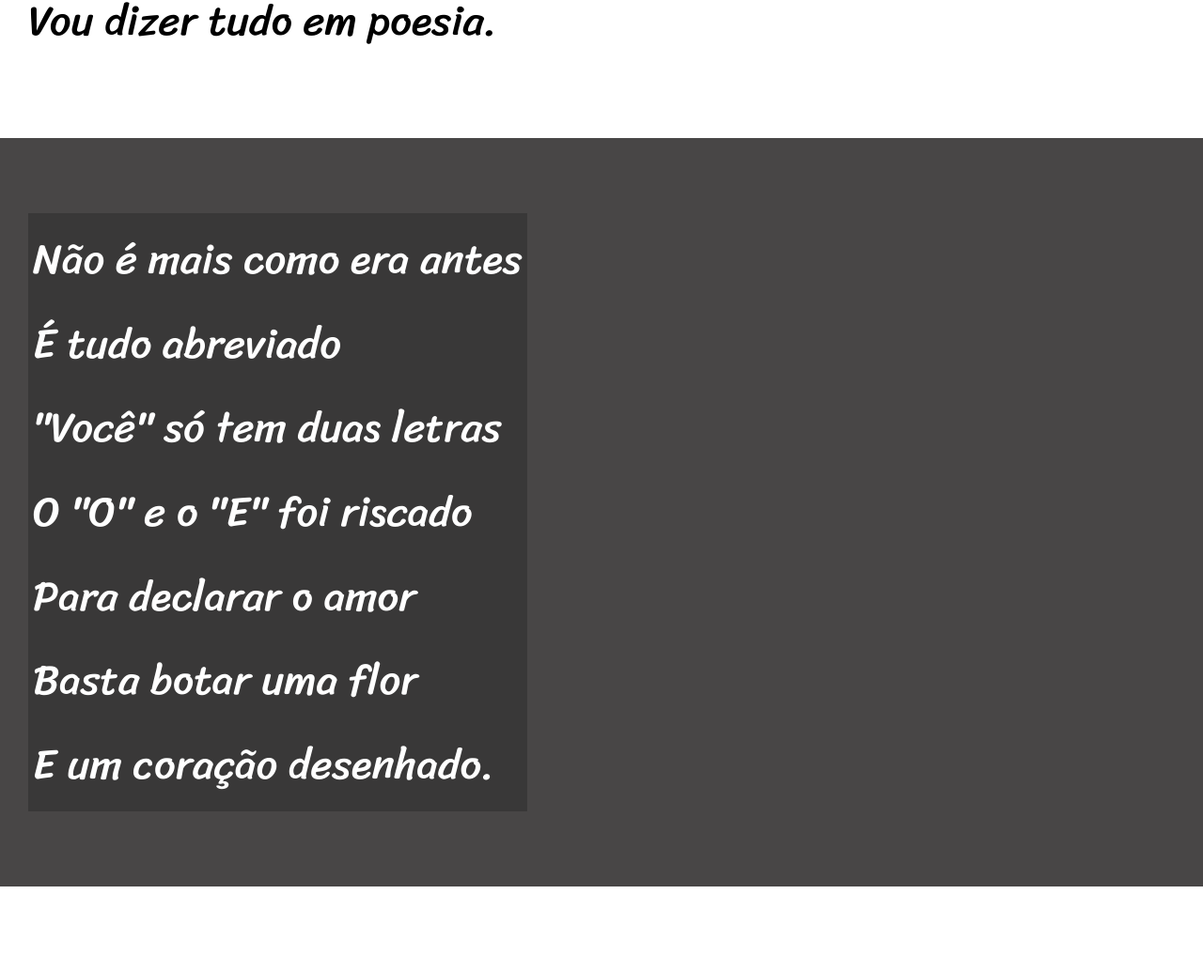
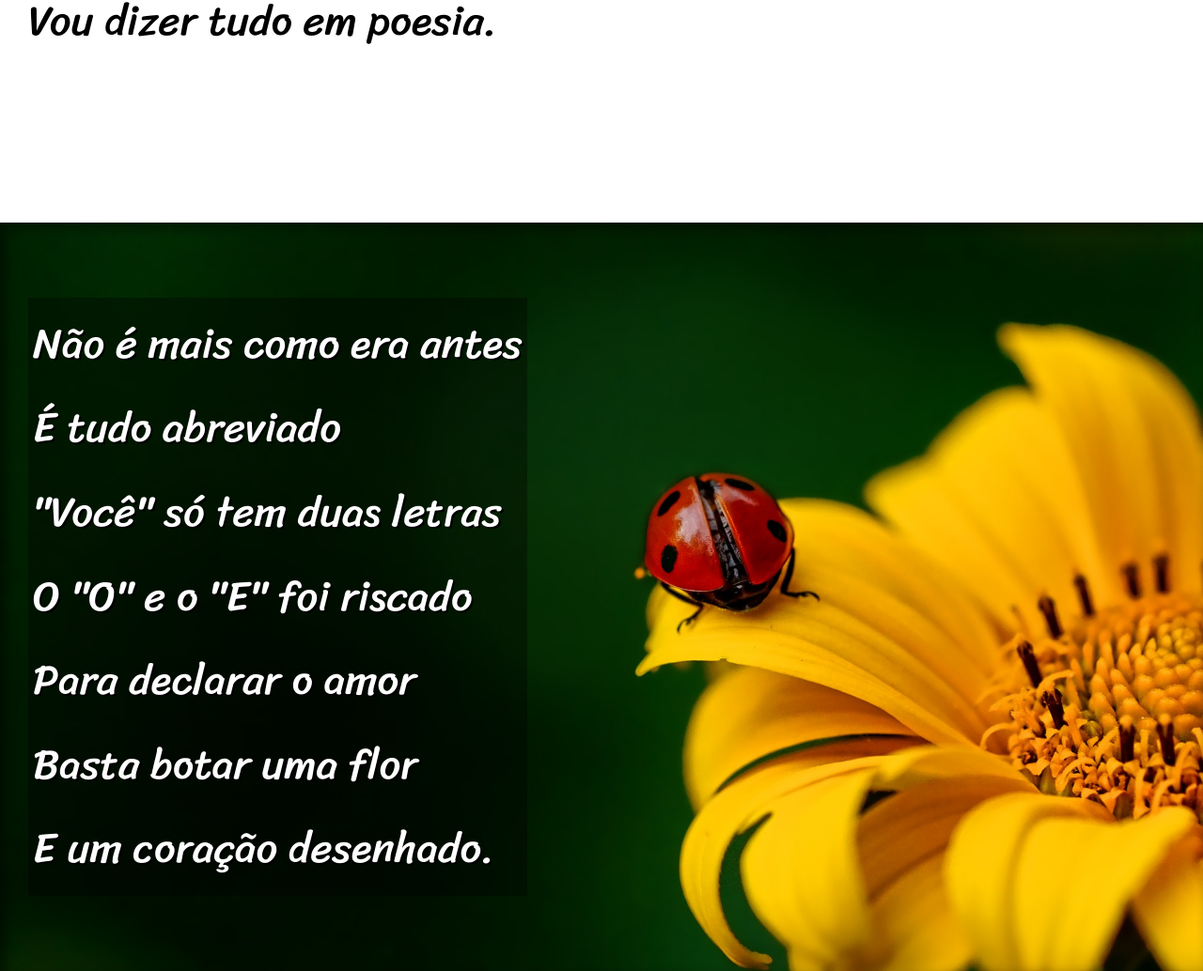
Before and after one commit to matheus-almc/html.css, a plain HTML site: page desafios/desafio12/index.html in a window 1280 px wide. Shown: the part 930-1964 px from the top of the page at 94% size. Drawn offline with Linux system fonts and the light colour scheme.

Commit message:
atualização do estilo do projeto

```diff
--- a/desafios/desafio12/estilo/style.css
+++ b/desafios/desafio12/estilo/style.css
@@ -26,10 +26,10 @@ header{
     background-color: black;
     color: white;
     text-align: center;
+    padding: 50px;
 }
 
 header > h1 {
-    padding:50px;
     font-variant: small-caps;
     font-family: var(--fonte2);
     font-size: 10vw;
@@ -59,6 +59,10 @@ section{
     font-size: 3.5vw;
 }
 
+section > p {
+    padding-bottom: 2em;
+}
+
 section.normal{
     background-color:white;
     color:black;
@@ -67,12 +71,26 @@ section.normal{
 section.imagem{
     background-color:rgb(72, 70, 70);
     color: white;
+    box-shadow: inset 6px 6px 13px 0px rgba(0, 0, 0, 0.483) ;
+    background-size:cover;
+    background-attachment: fixed;
 }
 
 section.imagem > p {
-    background-color: rgba(0, 0, 0, 0.204);
+    background-color: rgba(0, 0, 0, 0.349);
     display: inline-block;
     padding: 5px;
+    text-shadow: 2px 2px 0px black;
+}
+
+section#img1{
+    background-image:url(/desafios/desafio12/imagens/background001.jpg);
+    background-position: right center;
+}
+
+section#img2{
+    background-image: url(/desafios/desafio12/imagens/background002.jpg);
+    background-position: right center;
 }
 
 footer{
--- a/desafios/desafio12/index.html
+++ b/desafios/desafio12/index.html
@@ -35,7 +35,7 @@
     </section>
 
 
-    <section class="imagem">
+    <section class="imagem" id="img1">
         <p>
             Não é mais como era antes <br>
             É tudo abreviado <br>
@@ -73,7 +73,7 @@
 
 
 
-    <section class="imagem">
+    <section class="imagem" id="img2">
         <p>
             Tenho saudade das cartas <br>
             Escritas com a própria mão <br>
```
